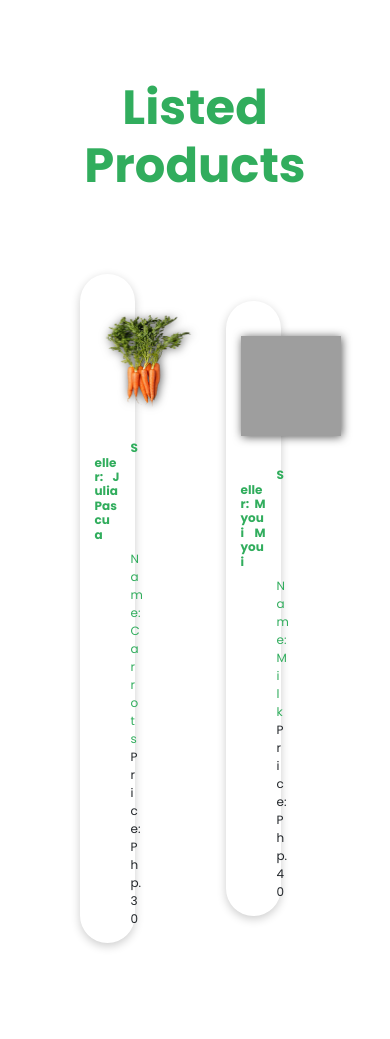
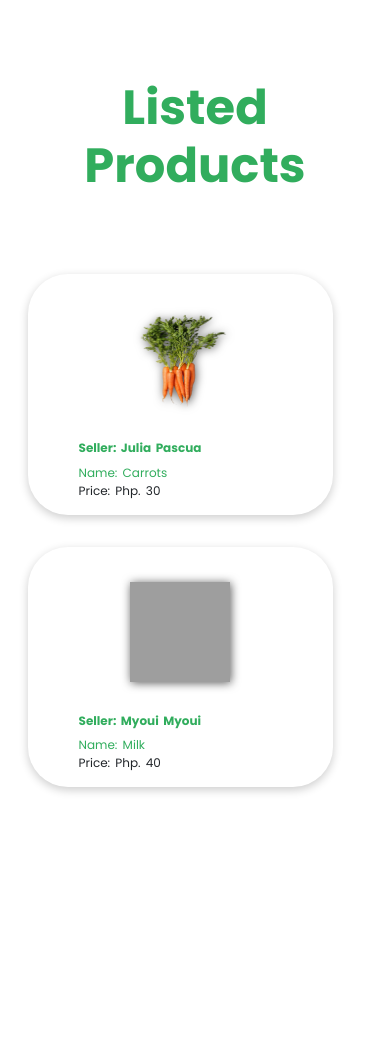
Before and after one commit to irarayzelji2002/agrowculture, a PHP site: page /seller/product-catalog.php in a window 390 px wide; the page is wider, and only the part inside the window is pictured. Shown: the part 323-1362 px from the top of that part. After the commit the page ends 1116 px from the top of that part, so only its background shows below. Run offline with PHP 8.4, Linux system fonts and the light colour scheme; a user stored in the database is signed in; data comes from the database, SQL or seed files in the repository; some libraries are stand-ins or nearby versions; grey boxes are pictures that could not be loaded.

Commit message:
responsive product catalog

```diff
--- a/css/main.css
+++ b/css/main.css
@@ -252,13 +252,20 @@ input[type=file] {
 /* If the screen size is 600px wide or less, set the font-size of <div> to 30px */
 @media screen and (max-width: 900px) {
   .product {
-    width: 55px;
+    width: 305px;
     height: auto;
     border-radius: 40px;
     box-shadow: 0 3px 10px rgb(0 0 0 / 0.2);
     padding: 15px;
   }
+  .full-container {
 
+  display: flex;
+  flex-direction: column;
+  justify-content: center;
+  align-items: center;
+
+  }
   input[type=password] {
     width: 11rem;
   }
--- a/seller/product-catalog.php
+++ b/seller/product-catalog.php
@@ -99,7 +99,7 @@ if (isset($_SESSION['isLogin'])) {
             <main class="full-container flex column">
                 <!-- PRODUCTS-->
                 <section class="half-container">
-                    <h1 class="sub-link center" style="font-size:48px; font-weight:900;">Listed Products</h1>
+                    <h1 class="sub-link center listedproduct" style="font-size:48px; font-weight:900;">Listed Products</h1>
 
                     <div class="full-container flex row">
                         <?php
@@ -116,7 +116,6 @@ if (isset($_SESSION['isLogin'])) {
                                 <div class="product">
                                     <img id="productIcon1" class="product-icon" src=<?php echo $upload_dir . $row['product_image'] ?> alt="...">
                                     <h5 style="font-size:10px; font-weight:900;"> <a href="profile-seller?id=<?php echo $row['user_ID'] ?>" id="productname1" class="product-text sub-link"> Seller: <?php echo   $row['seller_name'] ?></a></h5>
-
                                     <p id="productname1" class="product-text sub-link"> Name: <?php echo   $row['product_name'] ?></p>
                                     <p id="productprice1" class="product-text">Price: Php. <?php echo   $row['product_price'] ?></p>
                                 </div>
```
Also changed, not shown: upload/1668014885_2731.png (added), upload/1668014973_3069.png (added).
